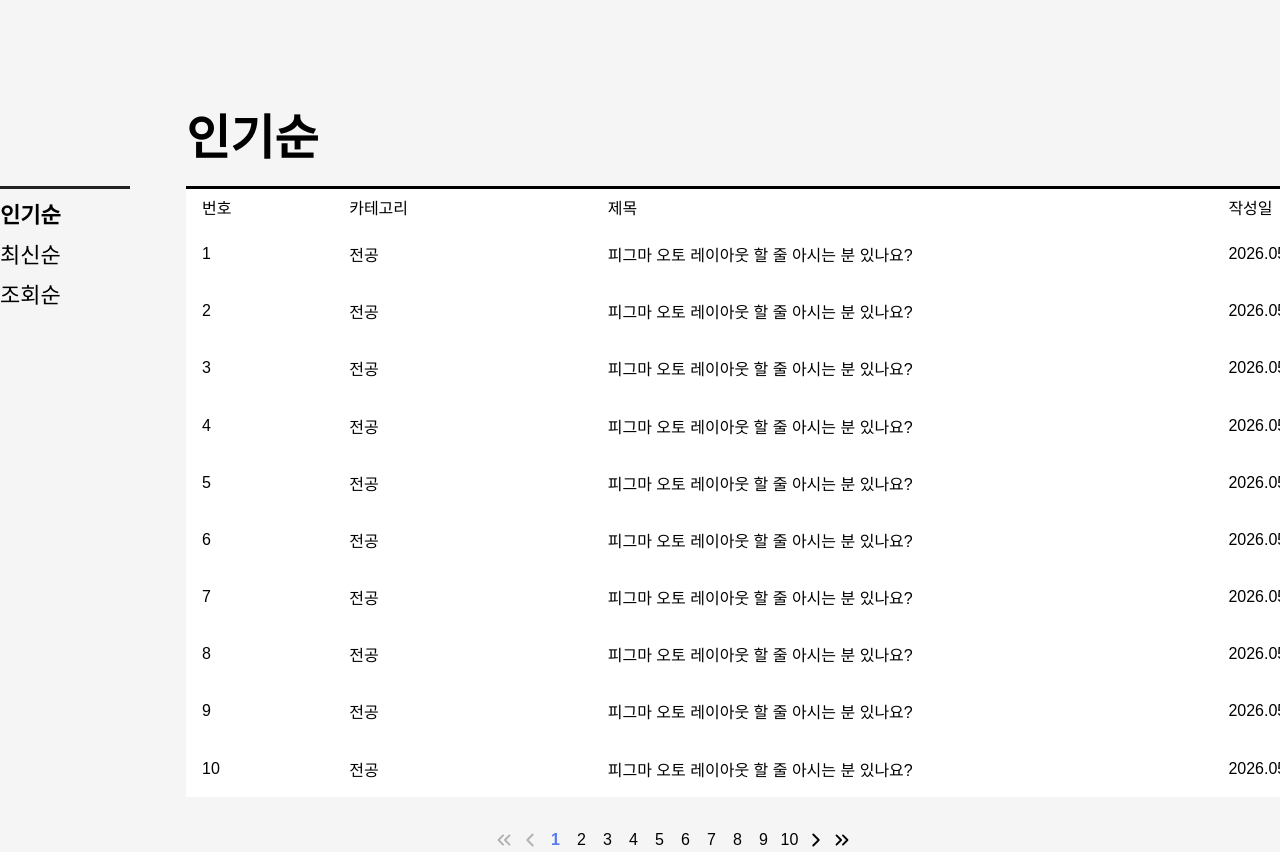
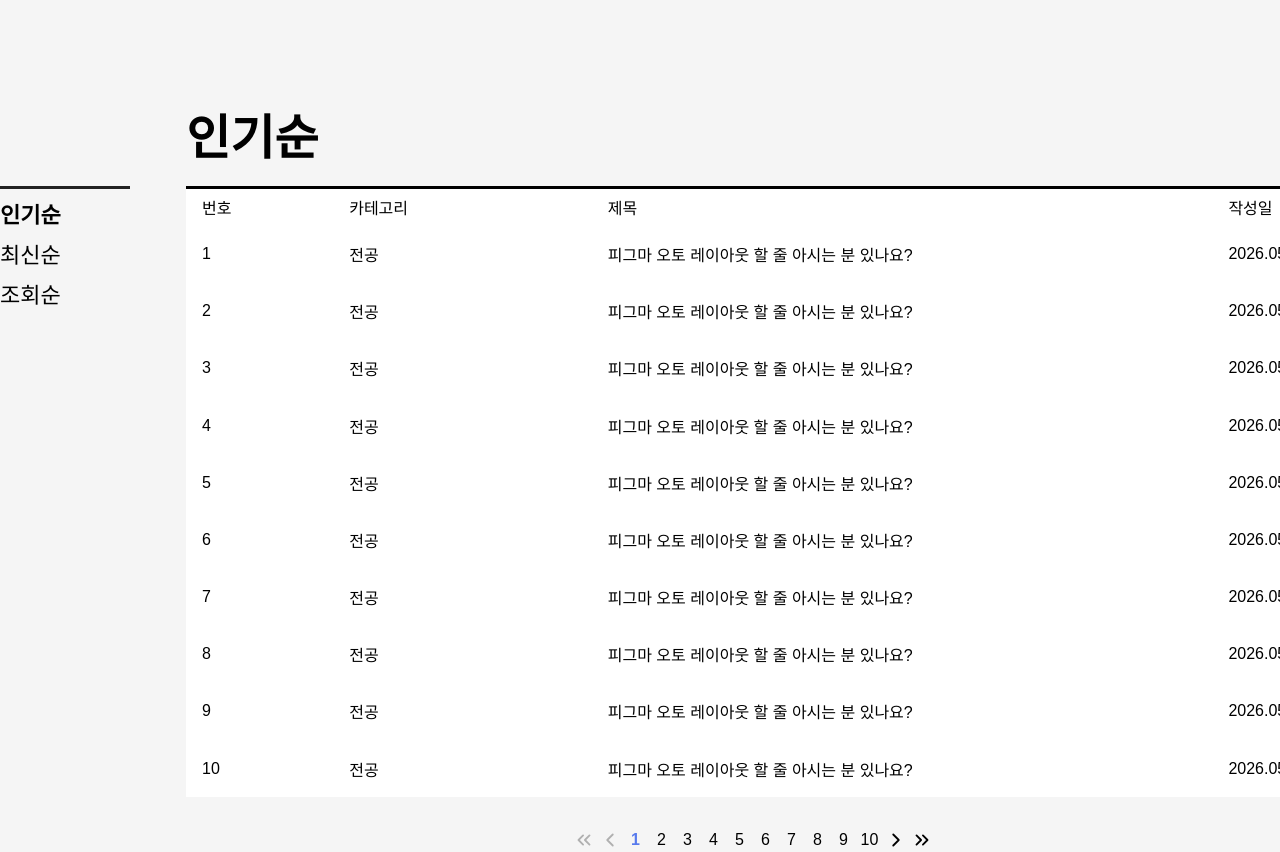
Before and after one commit to DeveryTime/DeveryTime-FE, a React (Vite) app: page / in a window 1280 px wide. Shown: the top 852 px of the page. Built offline with nearby package versions, Linux system fonts and the light colour scheme.

Commit message:
style: 페이지네이션 위치 수정

```diff
--- a/src/features/posts/components/PostPagination.tsx
+++ b/src/features/posts/components/PostPagination.tsx
@@ -10,7 +10,7 @@ const PaginationContainer = styled.nav`
 
   margin: 32px auto 0;
 
-  transform: translateX(-160px);
+  transform: translateX(-80px);
 `;
 
 const PageButton = styled.button`
```
